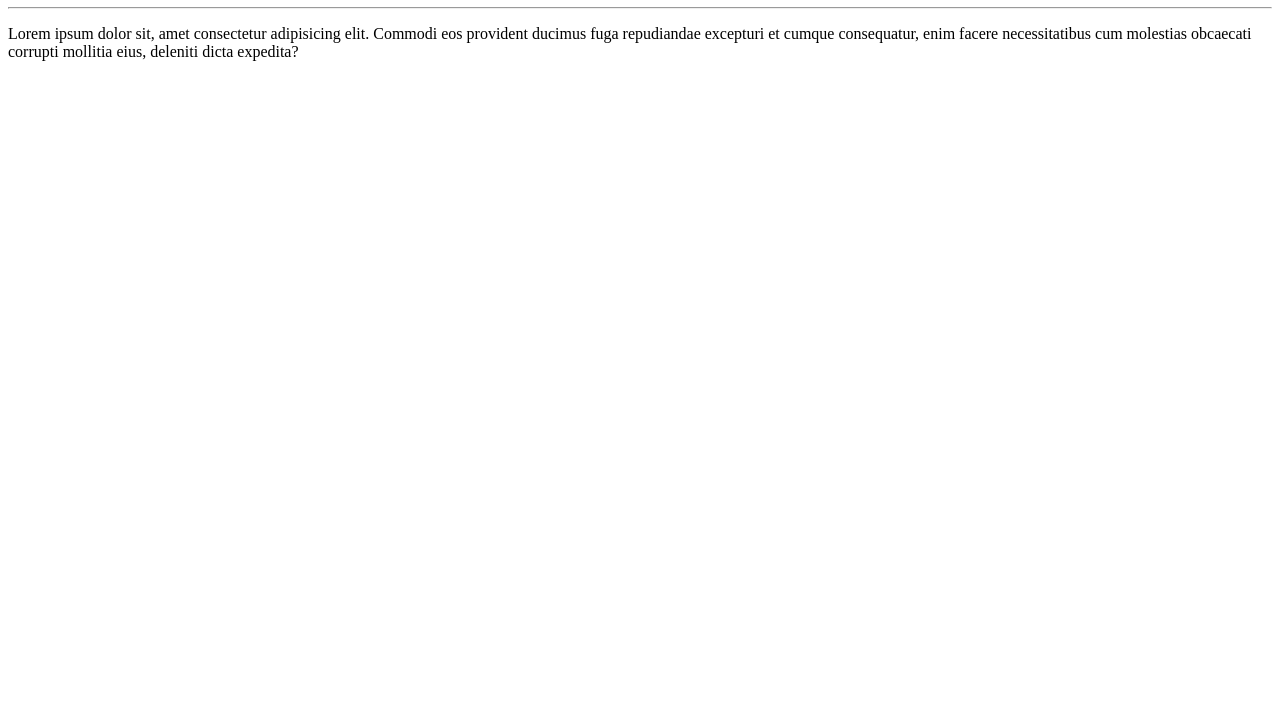
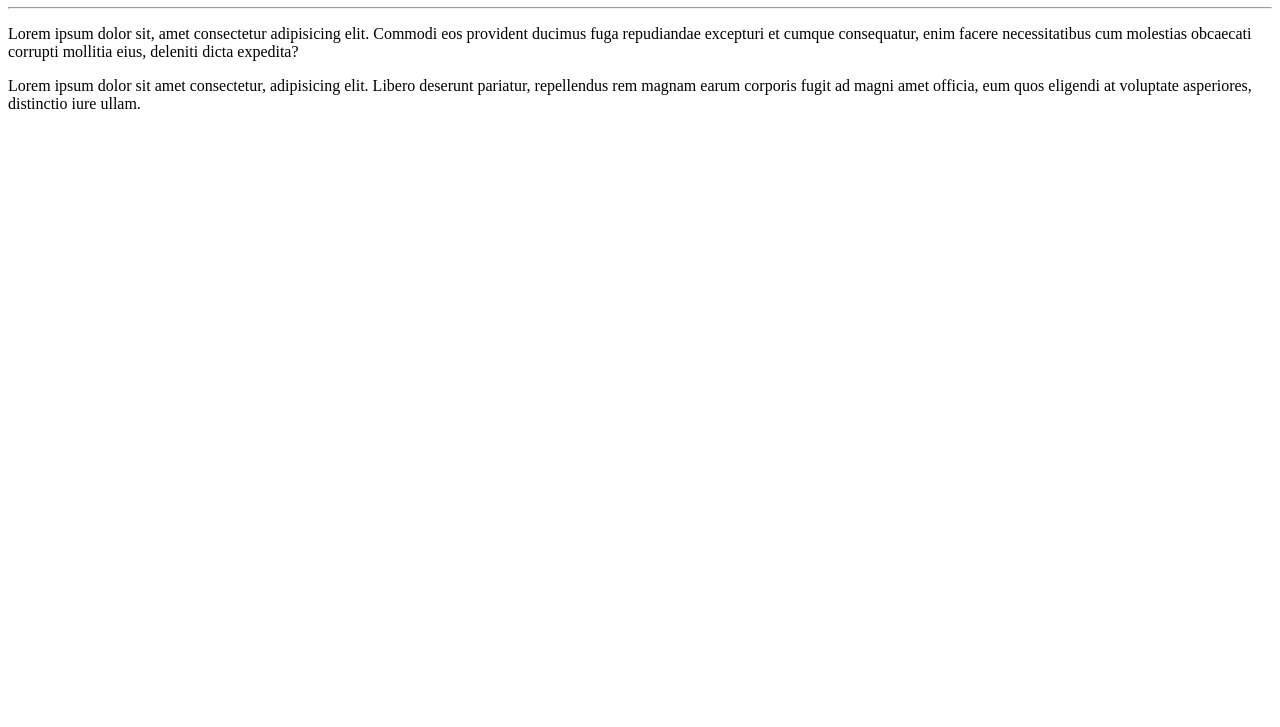
Before and after one commit to rgranvilla/Ola-Mundo, a plain HTML site: page site-exemplo/index.html in a window 1280 px wide. Shown: the part 73-800 px from the top of the page. Drawn offline with Linux system fonts and the light colour scheme.

Commit message:
adicionei um paragrafo

```diff
--- a/site-exemplo/index.html
+++ b/site-exemplo/index.html
@@ -9,5 +9,6 @@
   <h1>Olá, Mundo</h1>
   <hr>
   <p>Lorem ipsum dolor sit, amet consectetur adipisicing elit. Commodi eos provident ducimus fuga repudiandae excepturi et cumque consequatur, enim facere necessitatibus cum molestias obcaecati corrupti mollitia eius, deleniti dicta expedita?</p>
+  <p>Lorem ipsum dolor sit amet consectetur, adipisicing elit. Libero deserunt pariatur, repellendus rem magnam earum corporis fugit ad magni amet officia, eum quos eligendi at voluptate asperiores, distinctio iure ullam.</p>
 </body>
 </html>
```
